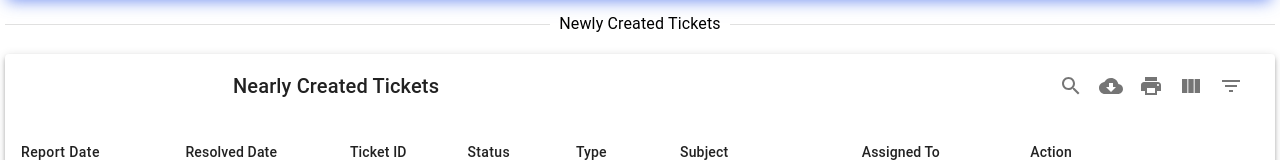
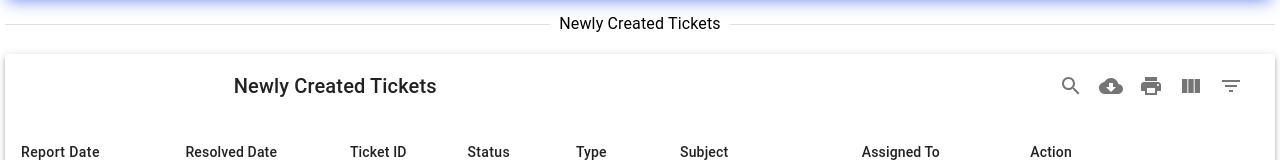
Before and after one commit to dzzirima/final_year_frontend, a React (Create React App) app: page / in a window 1280 px wide. Shown: the part 203-363 px from the top of the page. Built offline with nearby package versions, Linux system fonts and the light colour scheme.

Commit message:
spelling error

```diff
--- a/src/components/TicketsTable/TicketsTable.jsx
+++ b/src/components/TicketsTable/TicketsTable.jsx
@@ -19,7 +19,7 @@ const TicketsTable = () => {
     <div>
       <div style={{ maxWidth: "100%" }}>
         <MUIDataTable
-          title={"Nearly Created Tickets"}
+          title={"Newly Created Tickets"}
           data={sampleTickets}
           columns={TicketColumns}
           options={tableOptions}
```
